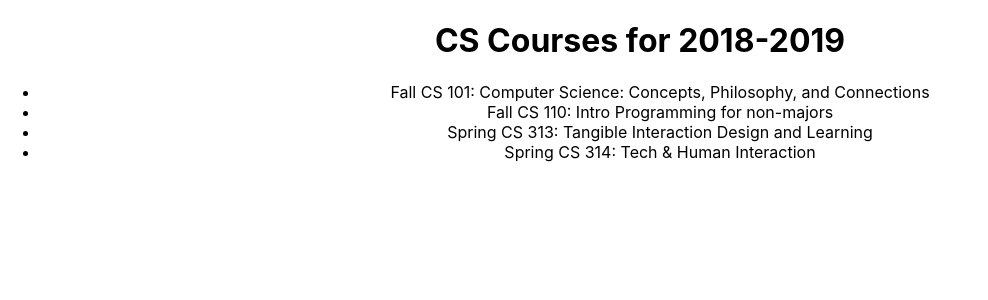
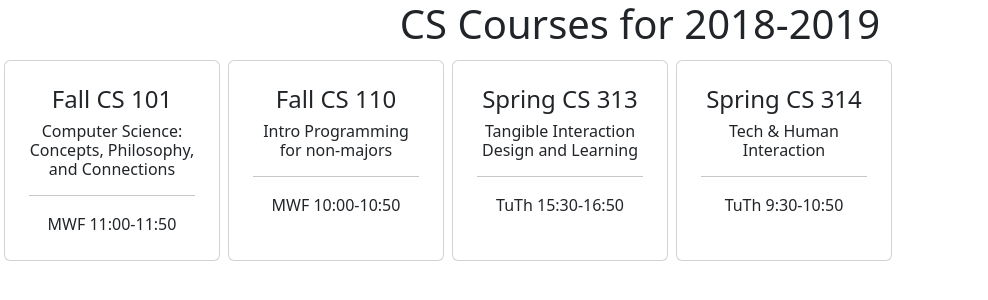
Before and after one commit to ekohrt/cs497-react-tutorial, a React (Vite) app: page / in a window 1280 px wide. Shown: the top 300 px of the page, without its empty margins (0-988 px from the left). Built offline with nearby package versions, Linux system fonts and the light colour scheme.

Commit message:
style the app

```diff
--- a/package.json
+++ b/package.json
@@ -9,6 +9,7 @@
     "test": "vitest"
   },
   "dependencies": {
+    "bootstrap": "^5.2.2",
     "react": "^18.2.0",
     "react-dom": "^18.2.0"
   },
--- a/src/App.jsx
+++ b/src/App.jsx
@@ -1,8 +1,16 @@
 import { useState } from 'react';
 import logo from './logo.svg';
 import './App.css';
-import CourseList from './components/CourseList.jsx'
-import Banner from './components/Banner'
+import CourseList from './components/CourseList.jsx';
+import Banner from './components/Banner.jsx';
+import CourseCard from './components/CourseCard.jsx';
+import CardGrid from './components/CardGrid.jsx';
+import './components/CardGrid.css';
+import './components/CourseCard.css';
+
+
+import 'bootstrap/dist/css/bootstrap.min.css';
+
 
 const schedule = {
   "title": "CS Courses for 2018-2019",
@@ -34,13 +42,15 @@ const schedule = {
   }
 };
 
+
+
 const App = () => {
   const [count, setCount] = useState(0);
 
   return (
     <div className="App">
-      { Banner(schedule.title) }
-      { CourseList(schedule.courses) }
+      <Banner title={schedule.title}/>
+      <CardGrid courses={schedule['courses']} />
     </div>
   );
 };
--- a/src/components/Banner.jsx
+++ b/src/components/Banner.jsx
@@ -1,7 +1,7 @@
 
-const Banner = (title) => (
+const Banner = (props) => (
     <div>
-        <h1>{title}</h1>
+        <h1>{props.title}</h1>
     </div>
 );
 export default Banner;
--- /dev/null
+++ b/src/components/CardGrid.css
@@ -0,0 +1,4 @@
+.card-grid {
+    display: grid;
+    grid-template-columns: repeat(auto-fill, 14rem);
+  }
--- /dev/null
+++ b/src/components/CardGrid.jsx
@@ -0,0 +1,13 @@
+import CourseCard from './CourseCard.jsx';
+import './CardGrid.css'
+
+const CardGrid = (props) => (
+
+    <div className = 'card-grid'>
+        { Object.entries(props.courses).map(
+            ([course_id, data], idx) => <CourseCard key={course_id} course={data} />
+        ) }
+    </div>
+  );
+
+  export default CardGrid;
--- /dev/null
+++ b/src/components/CourseCard.css
@@ -0,0 +1,24 @@
+.card-title {
+    /* padding-bottom: 100%;  */
+    /* margin-bottom: -100%; */
+  }
+
+/* .card-text {
+    width: 100%;
+    flex: 1;
+    padding: 1em;
+    padding-bottom: 100%;
+    margin-bottom: -100%;
+  }
+*/
+.card-body {
+    /* object-fit: flex;
+    flex: 1;
+    padding: 1em; */
+    /* padding-bottom: 100%;  */
+    /* margin-bottom: -100%; */
+}
+
+.line-thing {
+    /* height: 50%; */
+}
--- /dev/null
+++ b/src/components/CourseCard.jsx
@@ -0,0 +1,17 @@
+import './CourseCard.css';
+
+
+
+const CourseCard = (props) => (
+  <div className="card m-1 p-2">
+    <div className="card-body">
+      <h4 className="course-number">{props.course.term} CS {props.course.number}</h4>
+      <h6 className="card-title">{props.course.title}</h6>
+
+      <hr className='line-thing'></hr>
+      <p className="card-text">{props.course.meets}</p>
+    </div>
+  </div>
+);
+
+export default CourseCard;
```
Also changed, not shown: 1 other file (tests, documents, lock files or other folders).
